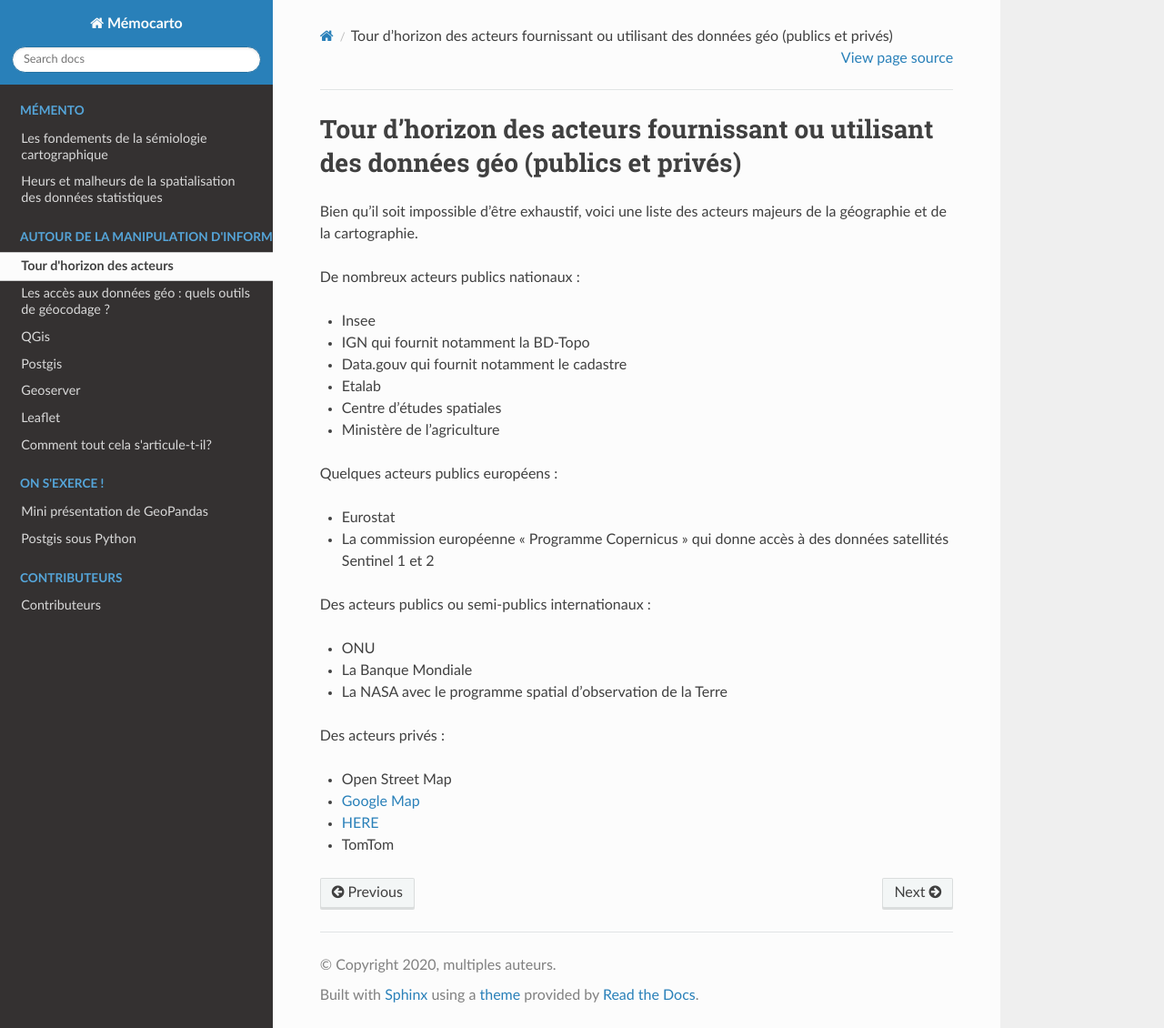
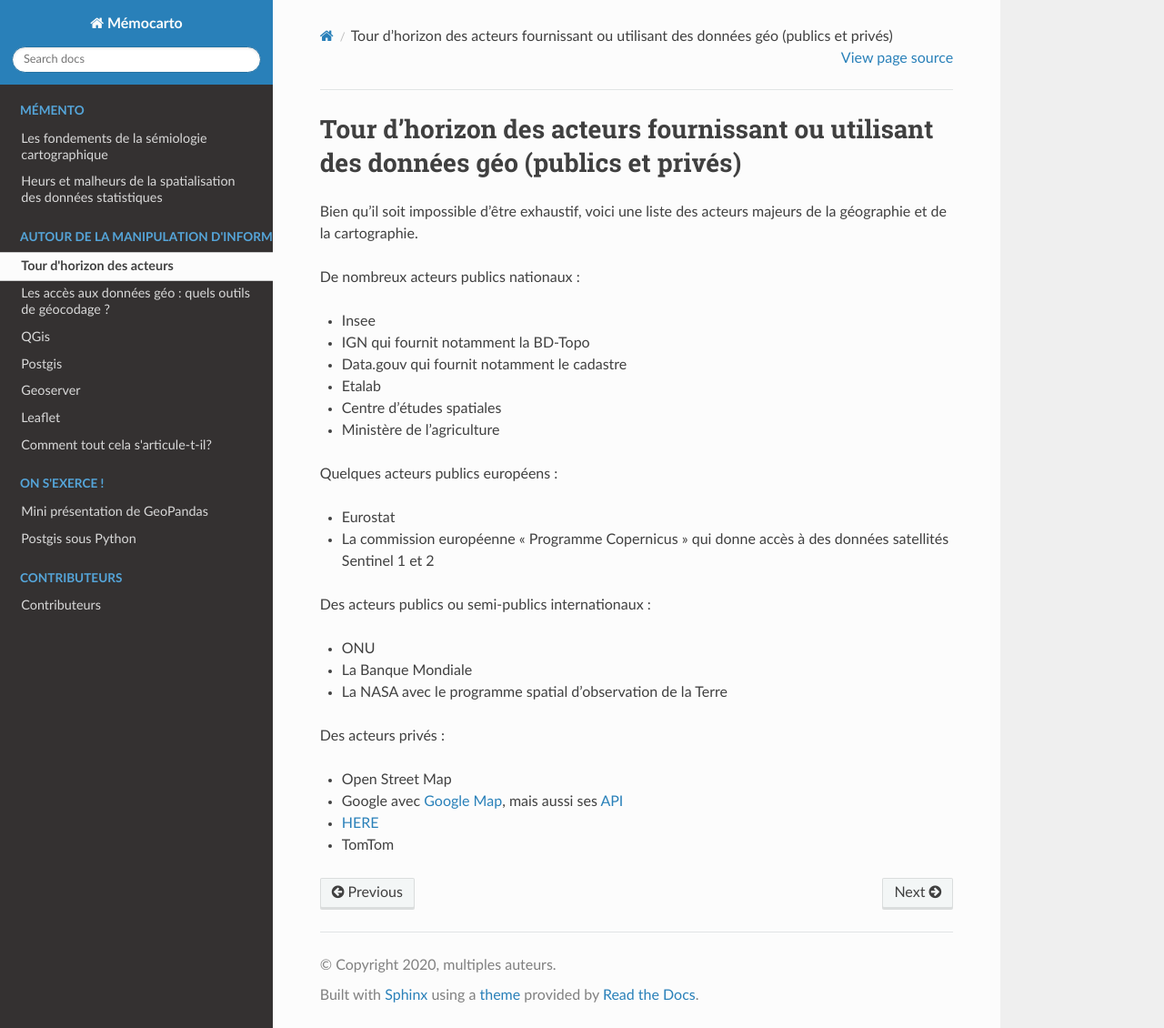
Before and after one commit to JulieDjidji/memocarto, a Sphinx documentation site: the page built from doc/source/acteurs.rst, in a window 1280 px wide and 1130 px high. Shown: the whole window at 91% size. Built offline with Sphinx 7.4.7 and the Read the Docs theme 2.0.0, drawn with Linux system fonts in a browser that asks for light colours; pages that are not in the unit, such as notebooks, are missing from menus.

Commit message:
Update acteurs.rst

```diff
--- a/doc/source/acteurs.rst
+++ b/doc/source/acteurs.rst
@@ -26,10 +26,11 @@
 Des acteurs privés :
 
 - Open Street Map
-- `Google Map`_
+- Google avec `Google Map`_, mais aussi ses `API`_
 - `HERE`_
 - TomTom
 
 
 .. _HERE: https://wego.here.com/
 .. _Google Map: https://www.google.com/maps/
+.. _API: https://cloud.google.com/apis/docs/overview?hl=fr
```
